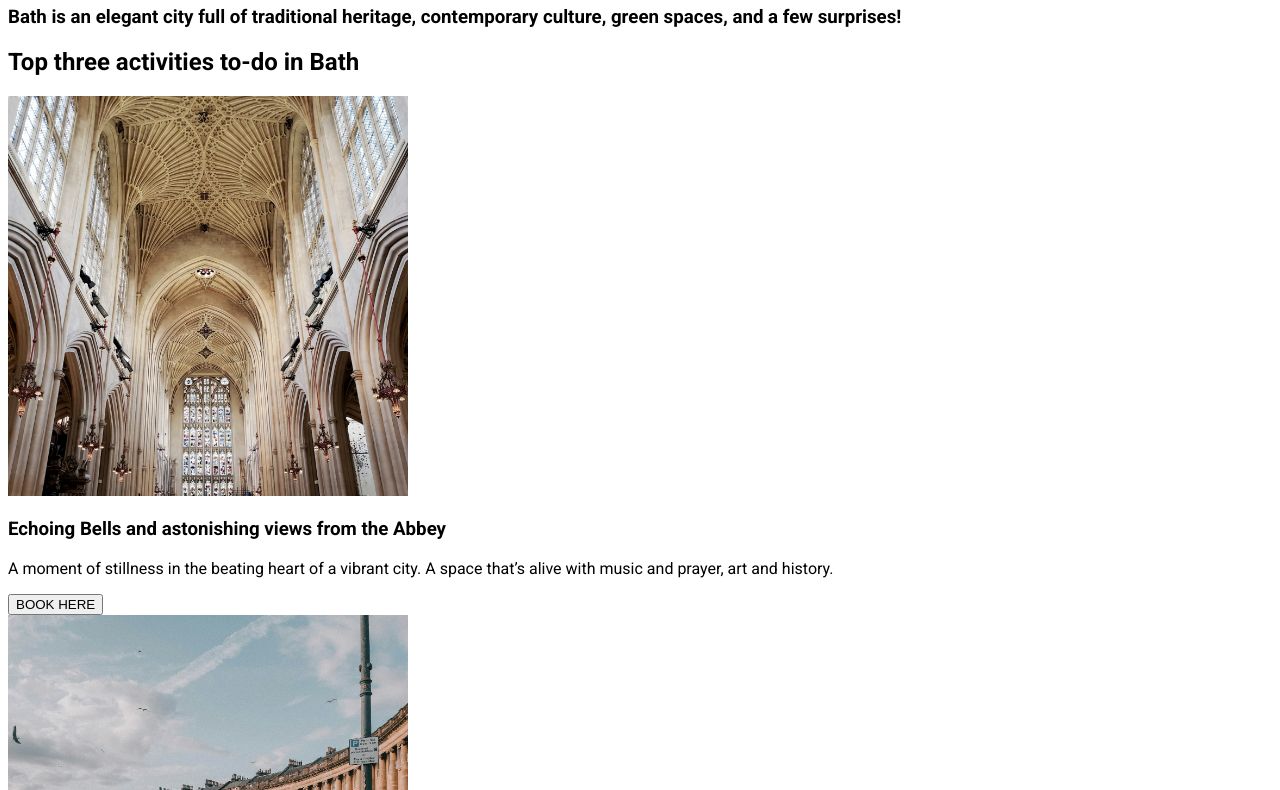
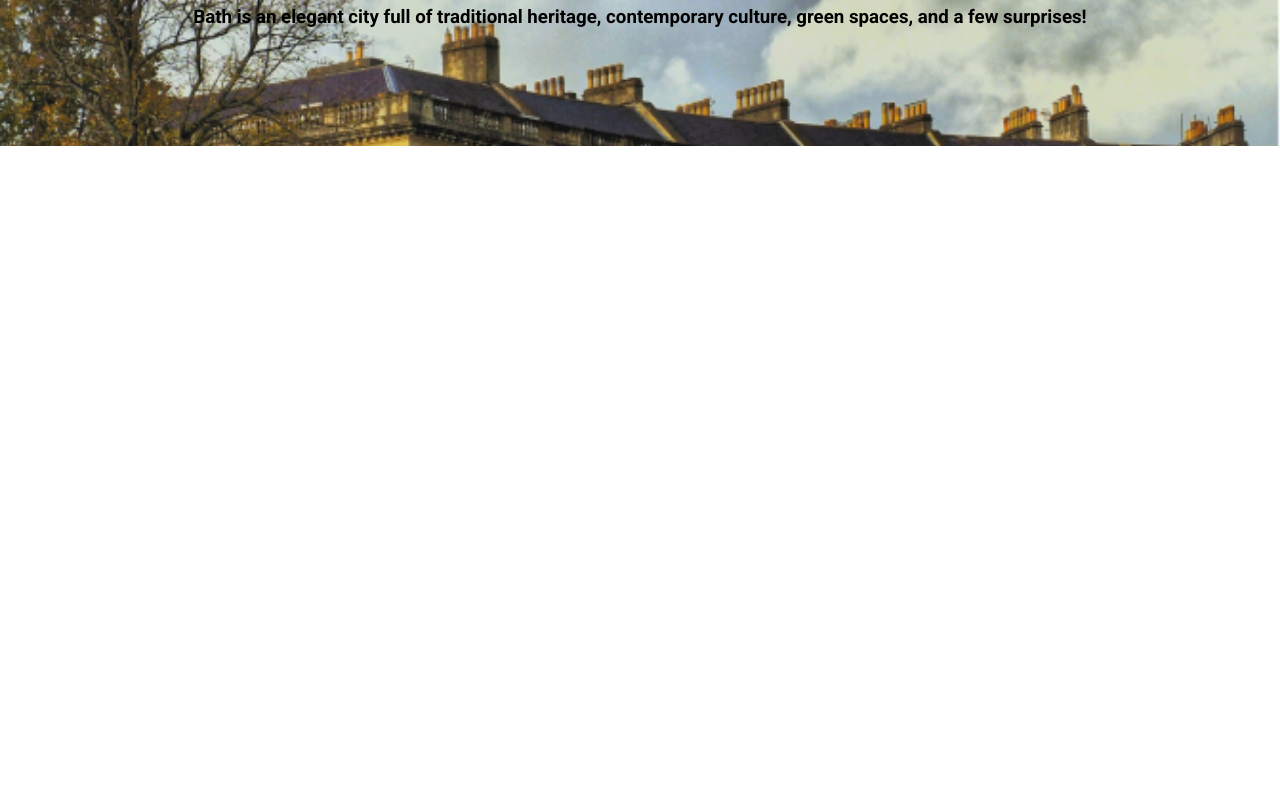
Before and after one commit to LeoMundin/HomeTown-Website, a plain HTML site: page HomeTown.html in a window 1280 px wide. Shown: the part 75-865 px from the top of the page. After the commit the page ends 800 px from the top, so only its background shows below. Drawn offline with Linux system fonts and the light colour scheme.

Commit message:
Content filled

```diff
--- a/HomeTown.html
+++ b/HomeTown.html
@@ -24,6 +24,7 @@
       </h3>
     </div>
 
+    <!--
     <div id="Activities">
       <h2 class="h2_sectionHeading">Top three activities to-do in Bath</h2>
       <div id="ActivityColumns">
@@ -178,7 +179,36 @@
       </div>
     </div>
 
-    <div id="TourGuide"></div>
+    <div id="TourGuide">
+      <div id="GuideContent">
+        <h2 class="h2_guideHeading">Travel Like a Local</h2>
+        <p class="p_guideText">
+          Want a break from the tourist attractions and a chance to see the
+          hidden history and secrets that Bath has to offer?
+        </p>
+        <p class="p_guideText">
+          Then book a personal tour guide and see the ancient city from the
+          perspective of a real local!
+        </p>
+        <button class="btn_bookHere">BOOK HERE</button>
+      </div>
+
+      <div id="GuideCard">
+        <img
+          class="img_guideImage"
+          src="img/tour-guide.jfif"
+          alt=" black and white image of a man with short beard smiling warmly against white background"
+        />
+        <div id="CardContent">
+          <h2 class="h2_cardHeading">Your guide</h2>
+          <p class="p_cardQuote">
+            “Bath is the most beautiful city in the world, from its Roman
+            architecture to beautiful canals, and its nightlife is world class!”
+          </p>
+          <p class="p_cardName">Alex James Porter</p>
+        </div>
+      </div>
+    </div> -->
 
     <footer id="Footer"></footer>
   </body>
--- a/Styling.css
+++ b/Styling.css
@@ -1,11 +1,13 @@
 body {
   font-family: "Roboto", sans-serif;
+  margin: 0;
 }
 
-img {
-  width: 400px;
+#Hero {
+  background-image: url(./img/cresant.png);
+  background-size: cover;
+
+  text-align: center;
+
+  height: 200px;
 }
-
-.Icon {
-  width: 10px;
-}
```
Also changed, not shown: img/cresant.png (added).
